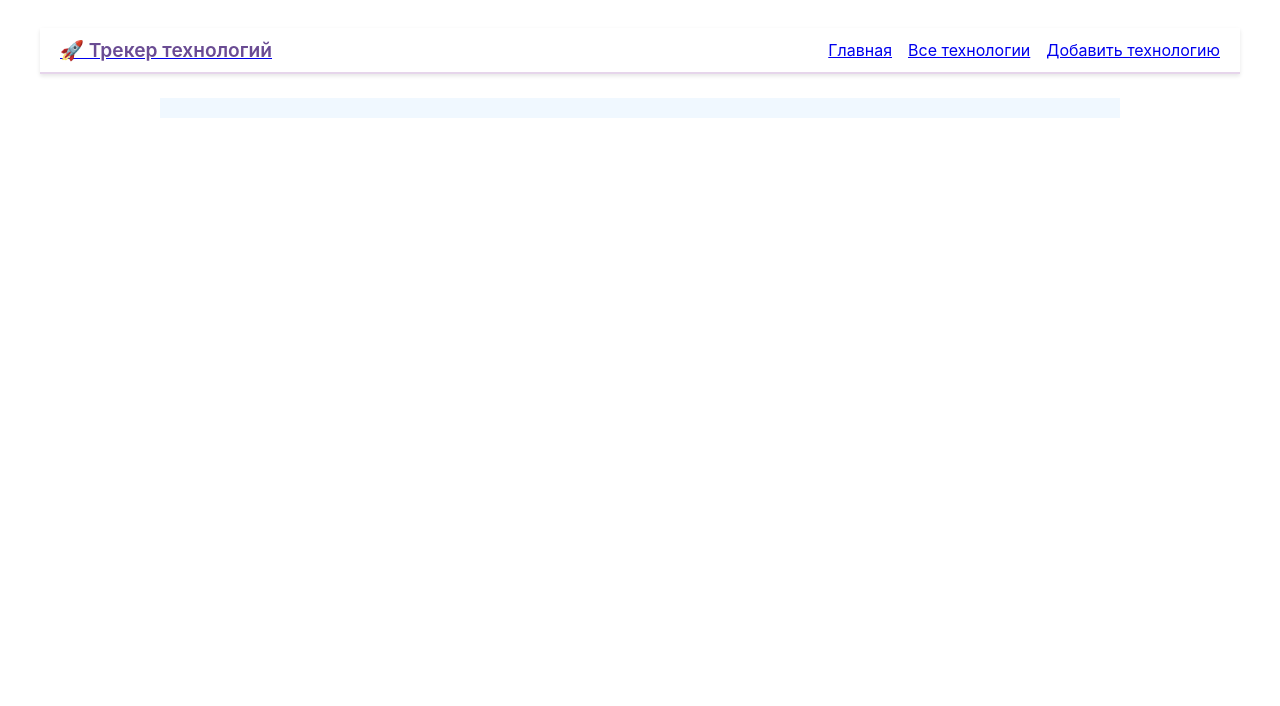
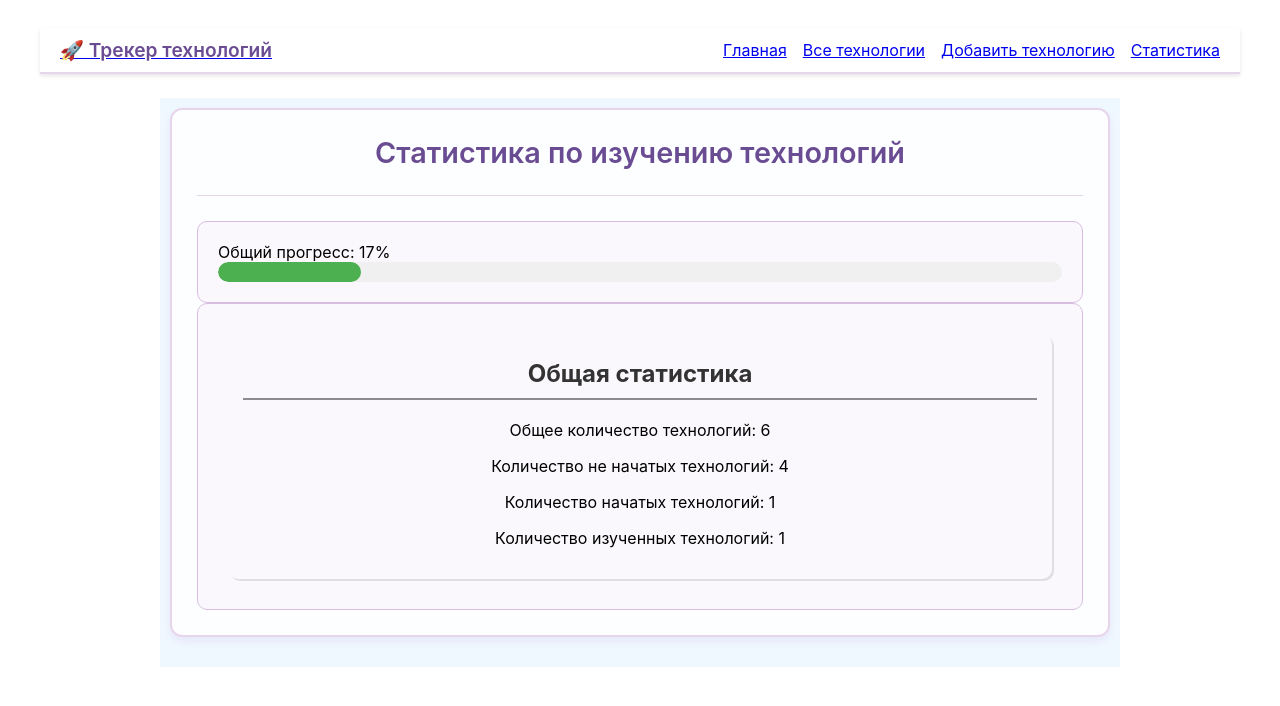
Before and after one commit to ksenia-zh13579/frontend-and-backend-tech-tracker, a React (Vite) app: page /statistics in a window 1280 px wide. Shown: the top 706 px of the page. Built offline with nearby package versions, Linux system fonts and the light colour scheme.

Commit message:
add settings page

```diff
--- a/src/App.jsx
+++ b/src/App.jsx
@@ -1,15 +1,23 @@
 import { BrowserRouter as Router, Routes, Route } from 'react-router-dom';
-import './App.css';
+import useTechnologies from './useTechnologies.js';
 import Home from './pages/Home';
 import TechnologyList from './pages/TechnologyList';
 import TechnologyDetail from './pages/TechnologyDetail';
 import AddTechnology from './pages/AddTechnology';
 import Navigation from './components/Navigation';
-import useTechnologies from './useTechnologies.js';
+import Statistics from './pages/Statistics.jsx';
+import './App.css';
 
 function App()
 {
   const { technologies, updateStatus, updateNotes, progress } = useTechnologies();
+
+  const filteredTechs = {
+    'all' : technologies,
+    'not-started' : technologies.filter((tech) => tech.status === 'not-started'),
+    'in-progress' : technologies.filter((tech) => tech.status === 'in-progress'),
+    'completed' : technologies.filter((tech) => tech.status === 'completed')
+  };
 
   return (
     <Router>
@@ -17,6 +25,7 @@ function App()
         <Navigation />
         <main className='main-content'>
           <Routes>
+            <Route index element={<Home />} />
             <Route path='/' element={<Home />} />
             <Route path='/technologies' element={<TechnologyList
               technologies={technologies}
@@ -28,6 +37,11 @@ function App()
               technologies={technologies}
               onStatusChange={updateStatus}
               onNotesChange={updateNotes}
+            />} />
+            <Route path='/statistics' element={<Statistics
+              technologies={technologies}
+              filteredTechs={filteredTechs}
+              progress={progress}
             />} />
           </Routes>
         </main>
--- a/src/components/Navigation.jsx
+++ b/src/components/Navigation.jsx
@@ -37,6 +37,14 @@ function Navigation() {
                         Добавить технологию
                     </Link>
                 </li>
+                <li>
+                    <Link
+                        to="/statistics"
+                        className={location.pathname === '/statistics' ? 'active' : ''}
+                    >
+                        Статистика
+                    </Link>
+                </li>
             </ul>
         </nav>
     );
--- /dev/null
+++ b/src/pages/Statistics.css
@@ -0,0 +1,17 @@
+.statistics {
+    margin-top: 20px;
+}
+
+.statistics-section {
+    background-color: rgba(240, 230, 245, 0.3);
+    padding: 20px;
+    border-radius: 10px;
+    border: 1px solid #d8bde0;
+}
+
+.statistics-section > h2 {
+    margin: 0 0 15px 0;
+    color: #6a4c93;
+    font-size: 1.2em;
+    font-weight: 600;
+}
--- /dev/null
+++ b/src/pages/Statistics.jsx
@@ -0,0 +1,35 @@
+import ProgressBar from '../components/ProgressBar.jsx';
+import ProgressHeader from '../components/ProgressHeader.jsx';
+import './Statistics.css'
+
+function Statistics({technologies, filteredTechs, progress})
+{
+    return (
+        <div className='page'>
+            <div className='page-header'>
+                <h1>Статистика по изучению технологий</h1>
+            </div>
+            <div className='statistics'>
+                <div className='statistics-section'>
+                    <ProgressBar
+                        progress={progress}
+                        label="Общий прогресс"
+                        color="#4CAF50"
+                        animated={true}
+                        height={20}
+                    />
+                </div>
+                <div className='statistics-section'>
+                    <ProgressHeader
+                        countAll={technologies.length}
+                        countNotStarted={filteredTechs['not-started'].length}
+                        countInProgress={filteredTechs['in-progress'].length}
+                        countCompleted={filteredTechs['completed'].length}
+                    />
+                </div>
+            </div>
+        </div>
+    );
+}
+
+export default Statistics;
--- a/src/pages/TechnologyDetail.jsx
+++ b/src/pages/TechnologyDetail.jsx
@@ -55,7 +55,6 @@ function TechnologyDetail({technologies, onStatusChange, onNotesChange}) {
                         </button>
                     </div>
                 </div>
-                {technology.notes && (
                 <div className="detail-section">
                     <TechnologyNotes
                         notes={technology.notes}
@@ -63,7 +62,6 @@ function TechnologyDetail({technologies, onStatusChange, onNotesChange}) {
                         techId={technology.id}
                     />
                 </div>
-                )}
             </div>
         </div>
     );
```
Also changed, not shown: src/pages/Settings.css (added), src/pages/Settings.jsx (added). Lines whose indentation alone changed are shown as unchanged.
